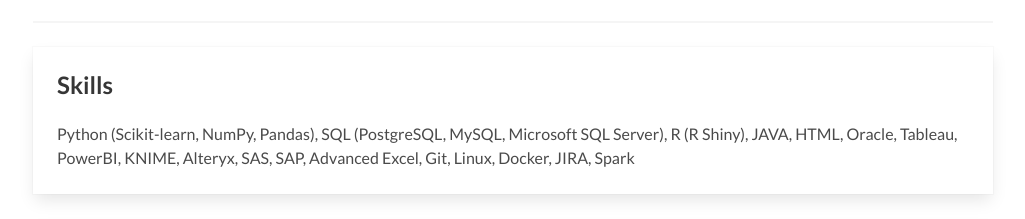
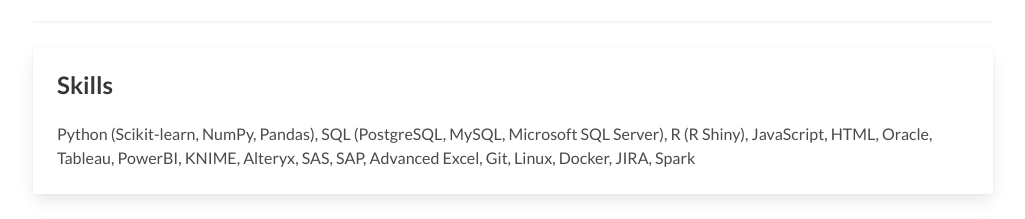
Before and after one commit to katygz/katygz.github.io-bak, a plain HTML site: page index.html in a window 1280 px wide. Shown: the part 5899-6118 px from the top of the page, without its empty margins (127-1152 px from the left). Drawn offline with Linux system fonts and the light colour scheme.

Commit message:
index.html

```diff
--- a/index.html
+++ b/index.html
@@ -311,7 +311,7 @@
           </div>
           <div class="content">
             <p>
-              Python (Scikit-learn, NumPy, Pandas), SQL (PostgreSQL, MySQL, Microsoft SQL Server), R (R Shiny), JAVA, HTML, Oracle, Tableau, PowerBI, KNIME, Alteryx, SAS, SAP, Advanced Excel, Git, Linux, Docker, JIRA, Spark
+              Python (Scikit-learn, NumPy, Pandas), SQL (PostgreSQL, MySQL, Microsoft SQL Server), R (R Shiny), JavaScript, HTML, Oracle, Tableau, PowerBI, KNIME, Alteryx, SAS, SAP, Advanced Excel, Git, Linux, Docker, JIRA, Spark
             </p>
           </div>
         </div>
```
